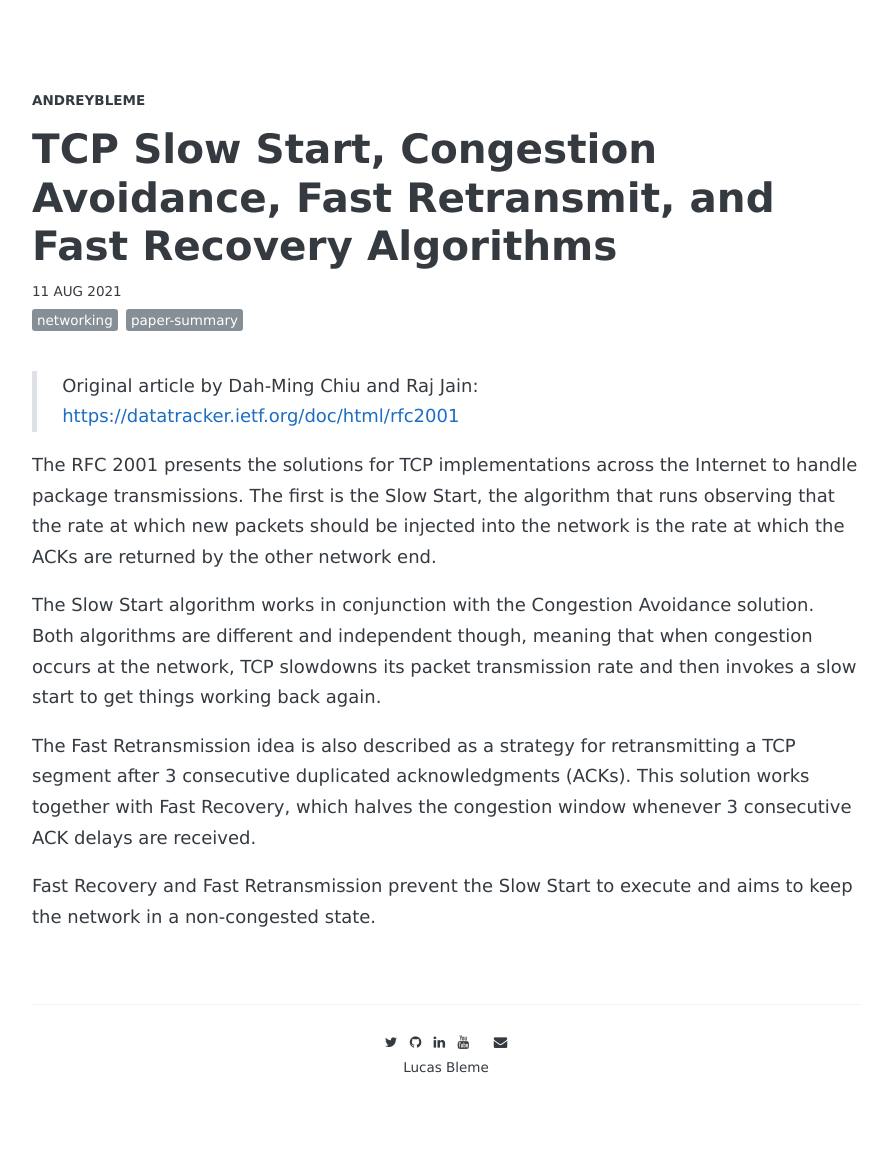
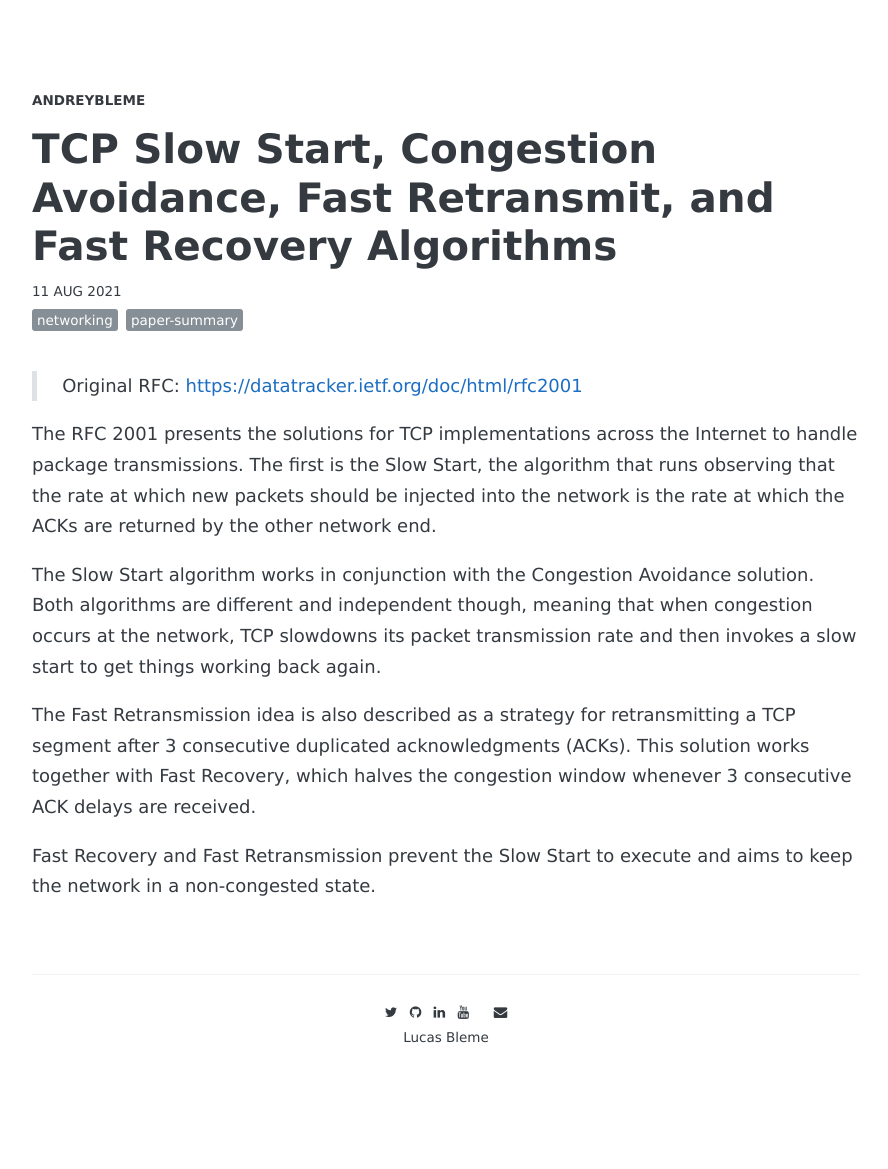
Before and after one commit to andreybleme/andreybleme.github.io, a Jekyll site: the page built from _posts/2021-08-11-rfc-2001-tcp-slow-start-congestion-avoidance-fast-retransmit-and-fast-recovery-algorithms-summary.markdown, in a window 1280 px wide. Shown: the whole page, without its empty margins (194-1082 px from the left). Built offline with Jekyll 4.4.1, drawn with Linux system fonts in a browser that asks for light colours; nearby versions of some CDN libraries; some web fonts are replaced; comment, search, counter and statistics services are not loaded; after the commit the page ends 1138 px from its top, so only the background shows below that.

Commit message:
Update post description, wrong authors

```diff
--- a/_posts/2021-08-11-rfc-2001-tcp-slow-start-congestion-avoidance-fast-retransmit-and-fast-recovery-algorithms-summary.markdown
+++ b/_posts/2021-08-11-rfc-2001-tcp-slow-start-congestion-avoidance-fast-retransmit-and-fast-recovery-algorithms-summary.markdown
@@ -8,7 +8,7 @@ comments: true
 share: true
 ---
 
-> Original article by Dah-Ming Chiu and Raj Jain: [https://datatracker.ietf.org/doc/html/rfc2001](https://datatracker.ietf.org/doc/html/rfc2001)
+> Original RFC: [https://datatracker.ietf.org/doc/html/rfc2001](https://datatracker.ietf.org/doc/html/rfc2001)
 
 The RFC 2001 presents the solutions for TCP implementations across the Internet to handle package transmissions. The first is the Slow Start, the algorithm that runs observing that the rate at which new packets should be injected into the network is the rate at which the ACKs are returned by the other network end.
 
```
